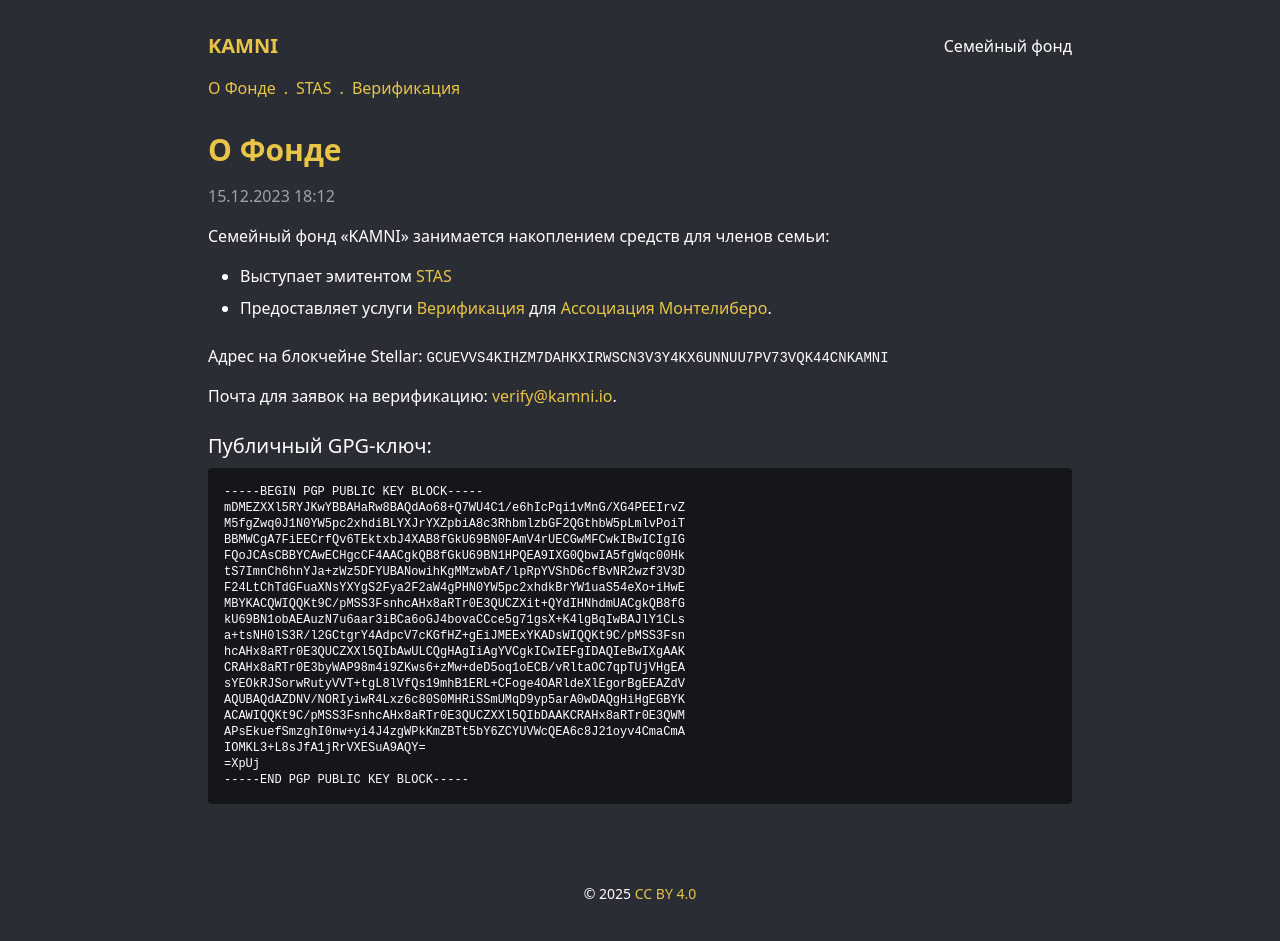
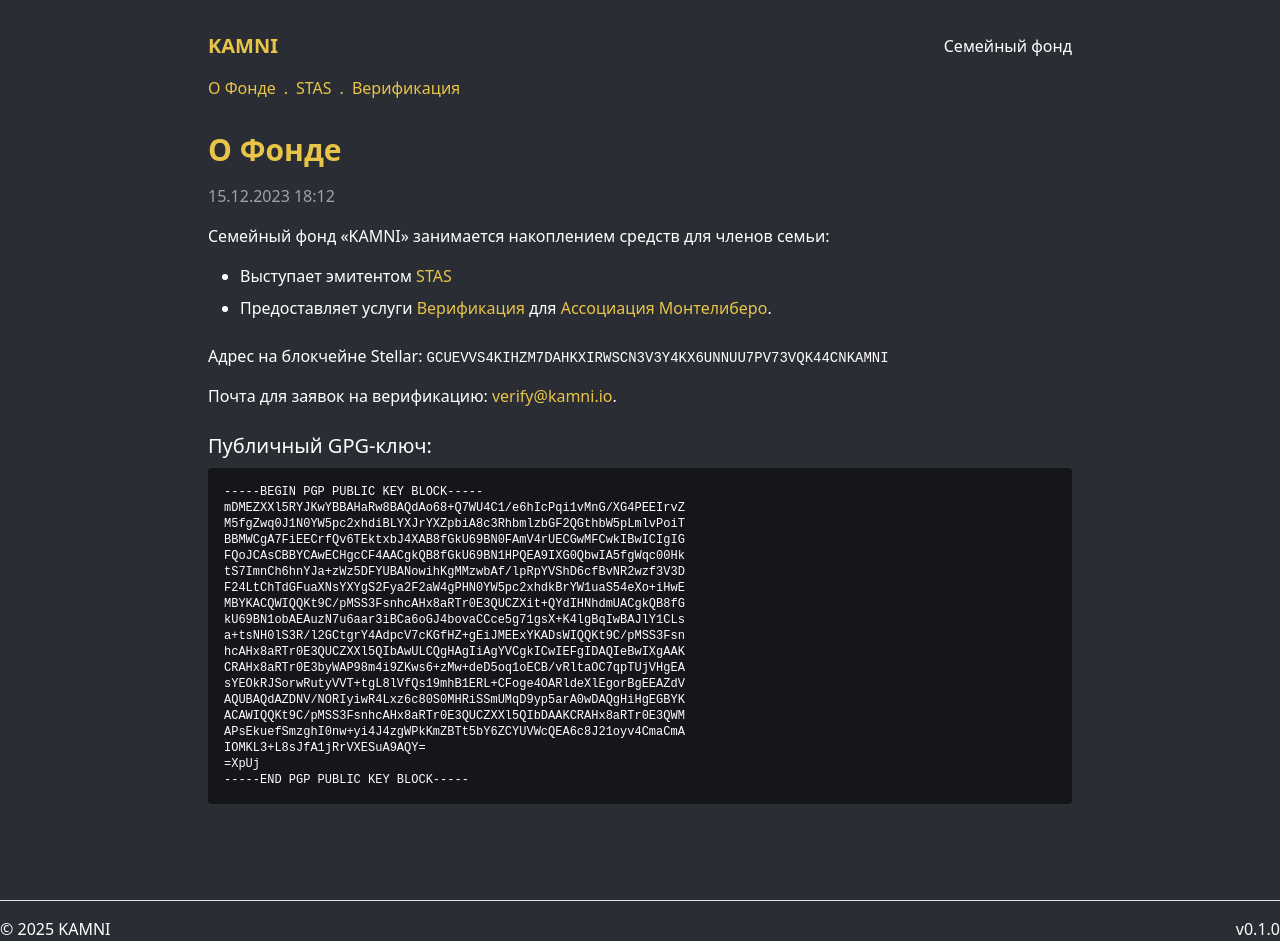
Before and after one commit to kamni-fund/kamni, a Next.js app: page / in a window 1280 px wide. Before the commit the page ends 920 px from the top, so only its background shows below. Built offline with nearby package versions, Linux system fonts and the light colour scheme.

Commit message:
test: добавлен Footer компонент

```diff
--- a/app/components/Footer.tsx
+++ b/app/components/Footer.tsx
@@ -1,11 +1,12 @@
-import React from 'react'
+import React from "react";
 
 export default function Footer() {
   return (
-    <footer className="py-4 text-center text-sm mt-auto">
-      <div className="container">
-        <p>© 2025 <a href="https://creativecommons.org/licenses/by/4.0/" className="text-kamni-yellow">CC BY 4.0</a></p>
+    <footer className="mt-8 pt-4 border-t border-gray-200">
+      <div className="flex justify-between items-center">
+        <div>© {new Date().getFullYear()} KAMNI</div>
+        <div>v0.1.0</div>
       </div>
     </footer>
-  )
+  );
 }
```
Also changed, not shown: 1 other file (tests, documents, lock files or other folders).
